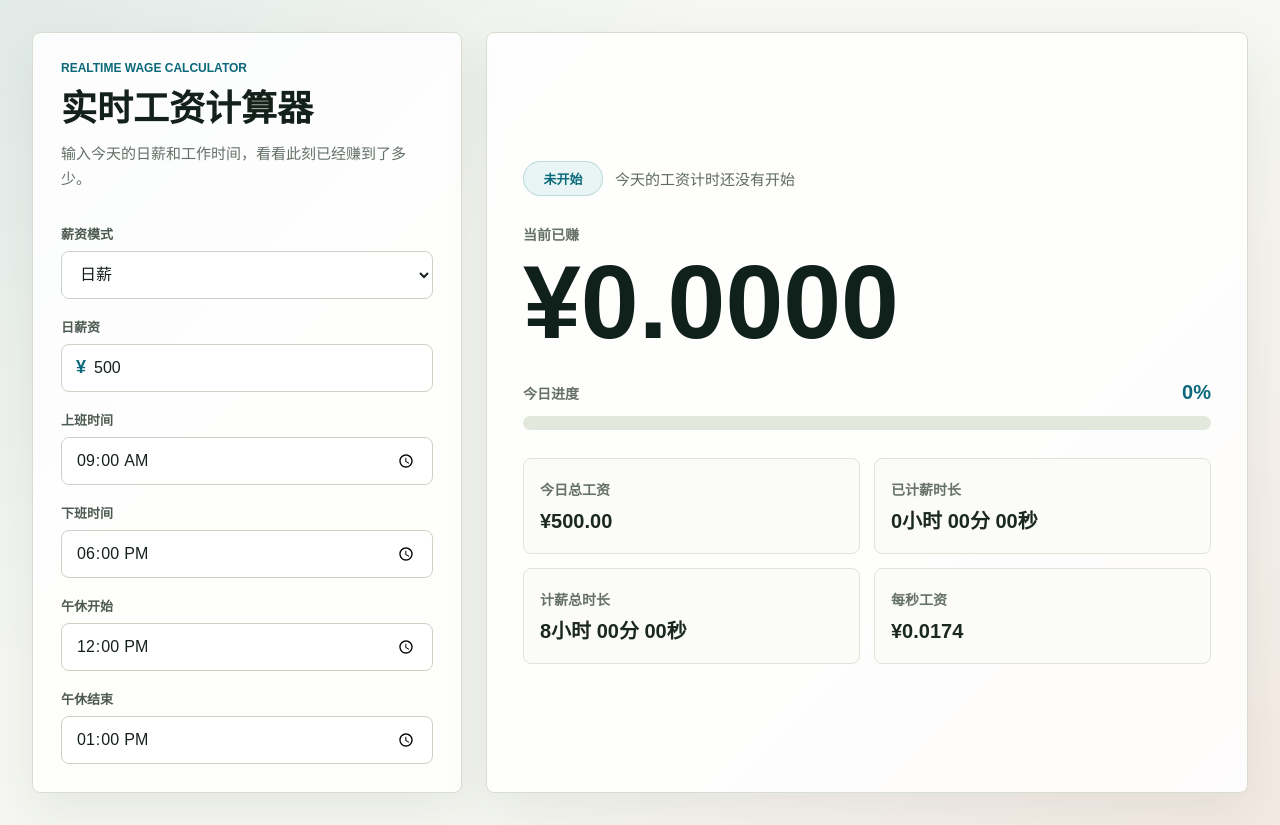
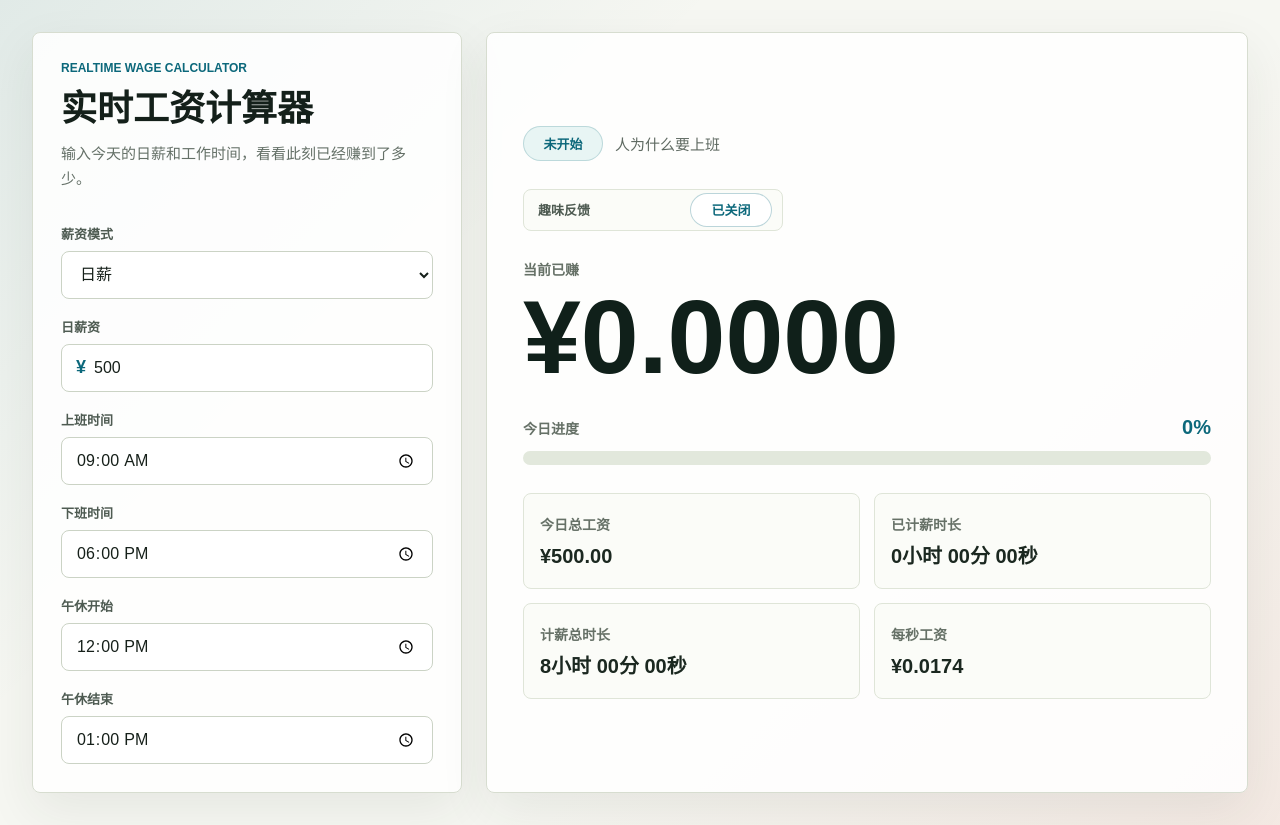
Before and after one commit to qilianmountain/realtime-wage-calculator, a Next.js app: page / in a window 1280 px wide. Built offline with nearby package versions, Linux system fonts and the light colour scheme.

Commit message:
Add joy feedback mode
Merge joy feedback mode into main.

```diff
--- a/src/app/page.module.css
+++ b/src/app/page.module.css
@@ -63,10 +63,47 @@
   gap: 8px;
 }
 
-.field span {
+.field span,
+.dashboardControl span {
   color: #4e5b52;
   font-size: 13px;
   font-weight: 700;
+}
+
+.dashboardControl {
+  display: flex;
+  align-items: center;
+  justify-content: space-between;
+  gap: 14px;
+  max-width: 260px;
+  min-height: 42px;
+  border: 1px solid #dfe5d8;
+  border-radius: 8px;
+  background: #fbfcf8;
+  padding: 0 10px 0 14px;
+}
+
+.toggleButton {
+  min-width: 82px;
+  min-height: 34px;
+  border: 1px solid rgba(12, 104, 123, 0.28);
+  border-radius: 999px;
+  background: #ffffff;
+  color: #0c687b;
+  cursor: pointer;
+  font: inherit;
+  font-size: 13px;
+  font-weight: 800;
+  transition:
+    background 0.18s ease,
+    border-color 0.18s ease,
+    color 0.18s ease;
+}
+
+.toggleButton[aria-pressed="true"] {
+  border-color: #0c687b;
+  background: #0c687b;
+  color: #ffffff;
 }
 
 .field input,
@@ -170,6 +207,27 @@
   word-break: break-word;
 }
 
+.joyPanel {
+  display: grid;
+  gap: 8px;
+  border-left: 4px solid #d64933;
+  border-radius: 8px;
+  background: #fff7f3;
+  padding: 16px 18px;
+}
+
+.joyPanel span {
+  color: #9f3a29;
+  font-size: 13px;
+  font-weight: 800;
+}
+
+.joyPanel strong {
+  color: #19231d;
+  font-size: 24px;
+  line-height: 1.25;
+}
+
 .progressBlock {
   display: grid;
   gap: 12px;
--- a/src/app/page.tsx
+++ b/src/app/page.tsx
@@ -8,6 +8,7 @@ type SalaryMode = "daily" | "monthly" | "annual";
 
 type Settings = {
   salaryMode: SalaryMode;
+  showJoy: boolean;
   dailyWage: string;
   monthlySalary: string;
   monthlyWorkDays: string;
@@ -23,6 +24,7 @@ const STORAGE_KEY = "realtime-wage-calculator-settings";
 
 const DEFAULT_SETTINGS: Settings = {
   salaryMode: "daily",
+  showJoy: false,
   dailyWage: "500",
   monthlySalary: "10875",
   monthlyWorkDays: "21.75",
@@ -40,6 +42,15 @@ const SALARY_MODE_LABELS: Record<SalaryMode, string> = {
   annual: "年薪",
 };
 
+const JOY_TIERS = [
+  { label: "一副降噪耳机", price: 500 },
+  { label: "一款3A游戏", price: 300 },
+  { label: "一顿疯狂星期四", price: 50 },
+  { label: "一份工作餐", price: 20 },
+  { label: "一根巧乐兹", price: 5 },
+  { label: "一瓶可乐", price: 3 },
+];
+
 const STATUS_LABELS: Record<WorkStatus, string> = {
   before: "未开始",
   working: "工作中",
@@ -48,10 +59,10 @@ const STATUS_LABELS: Record<WorkStatus, string> = {
 };
 
 const STATUS_HINTS: Record<WorkStatus, string> = {
-  before: "今天的工资计时还没有开始",
-  working: "工资正在按秒增加",
+  before: "人为什么要上班",
+  working: "能混一秒是一秒",
   break: "午休时间不计入工资",
-  after: "今天的计薪已经结束",
+  after: "又混到一天工资，你真棒！",
 };
 
 function parseTimeToSeconds(time: string) {
@@ -105,6 +116,36 @@ function calculateDailyWage(settings: Settings) {
   }
 
   return parsePositiveNumber(settings.dailyWage);
+}
+
+function getJoyFeedback(earnedWage: number) {
+  let rest = earnedWage;
+  const matchedItems: Array<(typeof JOY_TIERS)[number] & { count: number }> = [];
+
+  for (const tier of JOY_TIERS) {
+    const count = Math.floor(rest / tier.price);
+
+    if (count > 0) {
+      matchedItems.push({ ...tier, count });
+      rest -= count * tier.price;
+    }
+
+    if (matchedItems.length >= 3) {
+      break;
+    }
+  }
+
+  if (matchedItems.length === 0) {
+    return {
+      title: "还没有匹配商品",
+    };
+  }
+
+  return {
+    title: matchedItems
+      .map((item) => (item.count > 1 ? `${item.count} * ${item.label}` : item.label))
+      .join(" + "),
+  };
 }
 
 function formatDuration(totalSeconds: number) {
@@ -226,10 +267,12 @@ export default function Home() {
       breakStartSeconds,
       breakEndSeconds,
     );
+    const joyFeedback = getJoyFeedback(earnedWage);
 
     return {
       dailyWage,
       earnedWage,
+      joyFeedback,
       paidSeconds,
       perSecondWage,
       progress,
@@ -395,10 +438,29 @@ export default function Home() {
           <span>{STATUS_HINTS[calculation.status]}</span>
         </div>
 
+        <div className={styles.dashboardControl}>
+          <span>趣味反馈</span>
+          <button
+            aria-pressed={settings.showJoy}
+            className={styles.toggleButton}
+            onClick={() => updateSetting("showJoy", !settings.showJoy)}
+            type="button"
+          >
+            {settings.showJoy ? "已开启" : "已关闭"}
+          </button>
+        </div>
+
         <div className={styles.earnings}>
           <span>当前已赚</span>
           <strong>{formatCurrency(calculation.earnedWage, 4)}</strong>
         </div>
+
+        {settings.showJoy && (
+          <div className={styles.joyPanel}>
+            <span>等于挣到</span>
+            <strong>{calculation.joyFeedback.title}</strong>
+          </div>
+        )}
 
         <div className={styles.progressBlock}>
           <div className={styles.progressMeta}>
```
